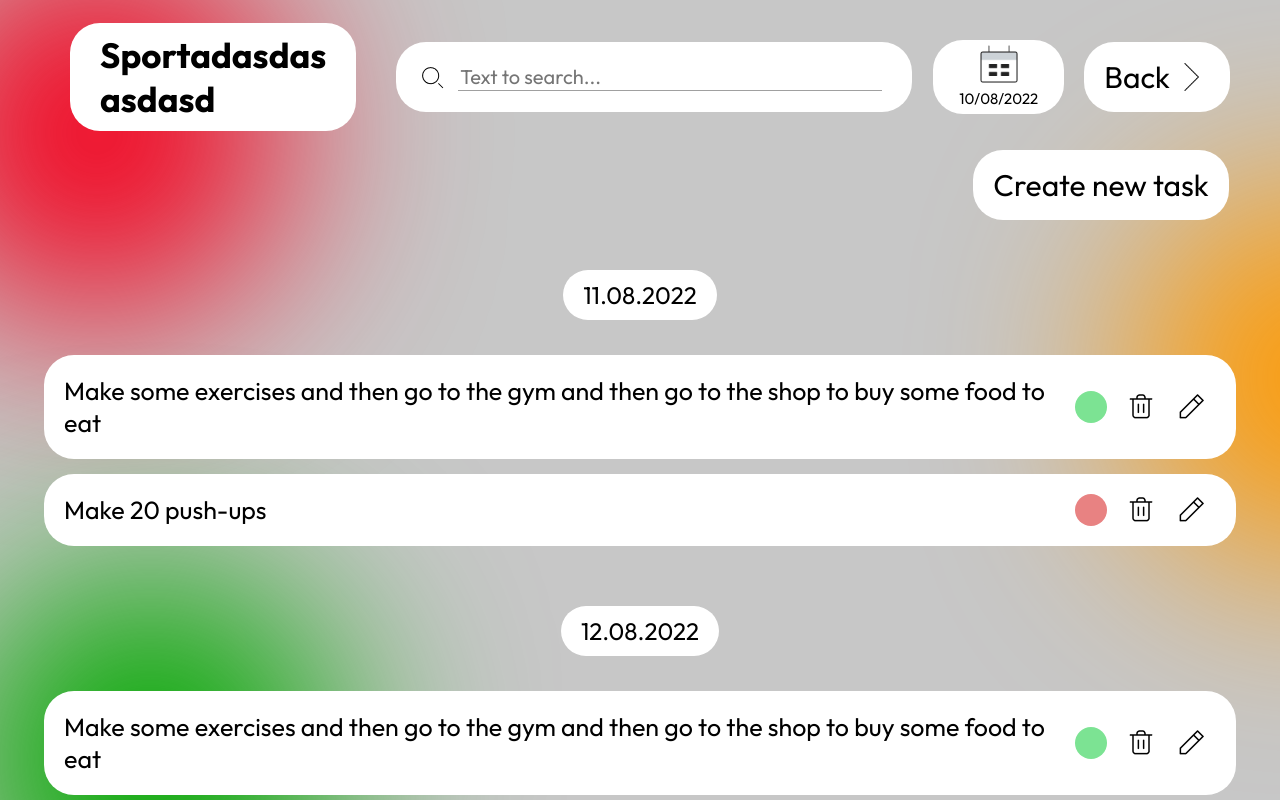
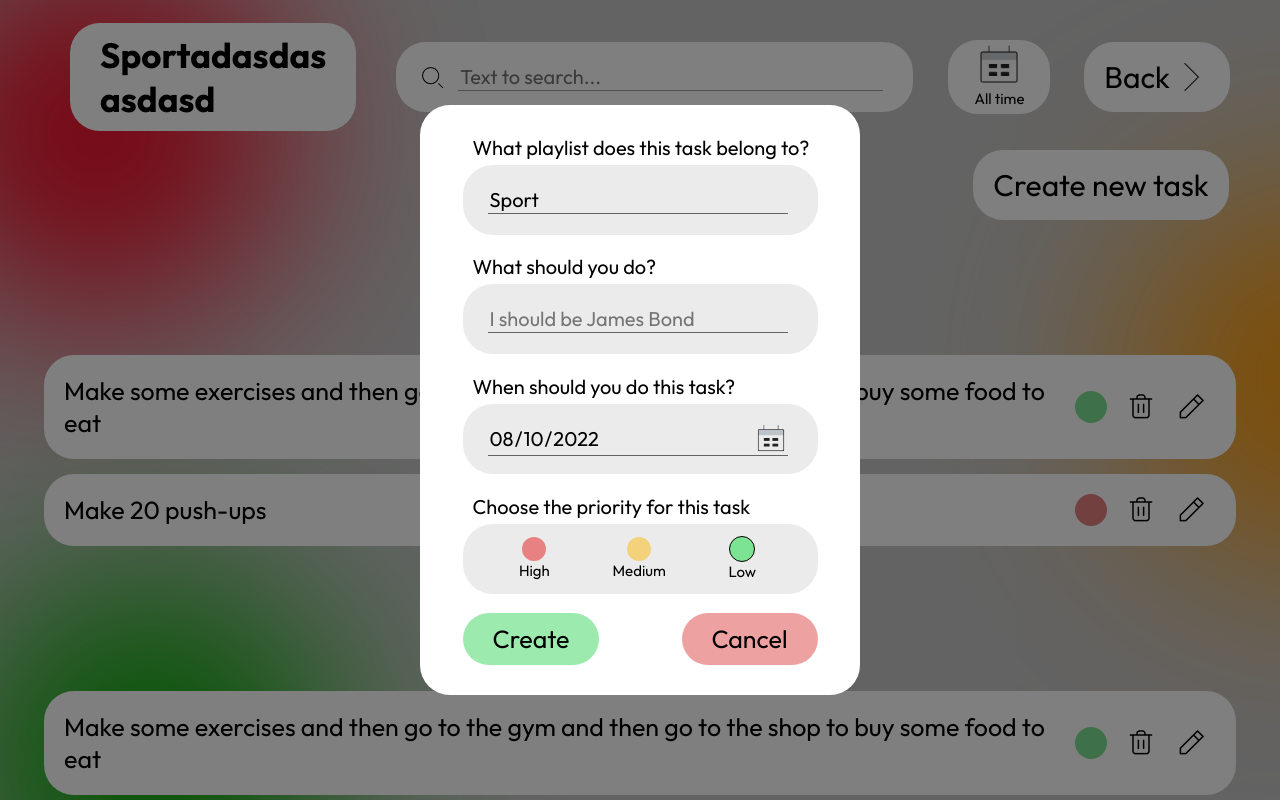
Before and after one commit to ysurovykin/MyTasks, a React (Create React App) app in the folder client/: page /1 in a window 1280 px wide. Both pictures are taken after a click on the element "Create new task". Built offline with nearby package versions, Linux system fonts and the light colour scheme; the HTML template or start-up script is replaced by a standard one.

Commit message:
Add form for create tasks

```diff
--- a/client/src/components/playlistPage/playlistPage.scss
+++ b/client/src/components/playlistPage/playlistPage.scss
@@ -422,4 +422,176 @@
             filter: blur(100px);
         }
     }
+
+    .playlist-page-wrapper__create-form-wrapper {
+        position: absolute;
+        top: 0;
+        left: 0;
+        width: 100%;
+        height: 100%;
+        display: flex;
+        align-items: center;
+        justify-content: center;
+        background-color: rgba(0, 0, 0, 0.5);
+
+        @media (max-width: 650px) {
+            align-items: flex-start;
+        }
+
+        .playlist-page-wrapper__create-form {
+            width: 400px;
+            height: 550px;
+            border-radius: 30px;
+            background-color: #ffffff;
+            display: grid;
+            row-gap: 0px;
+            padding: 20px;
+            align-items: center;
+            justify-content: center;
+
+            @media (max-width: 650px) {
+                margin-top: 40px;
+            }
+
+            @media (max-width: 500px) {
+                margin-top: 50px;
+            }
+
+            @media (max-width: 450px) {
+                padding: 20px 0px;
+            }
+
+            @media (max-width: 420px) {
+                width: 350px;
+                height: 530px;
+            }
+
+            .playlist-page-wrapper__form-input {
+
+                h2 {
+                    color: black;
+                    font-size: 20px;
+                    margin: 0;
+                    margin-bottom: 5px;
+                    padding-left: 10px;
+                    font-weight: normal;
+
+                    @media (max-width: 420px) {
+                        font-size: 18px;
+                    }
+                }
+
+                .playlist-page-wrapper__input-wrapper {
+                    background-color: #EBEBEB;
+                    width: 300px;
+                    height: 70px;
+                    border-radius: 30px;
+                    padding: 0px 30px 0px 25px;
+                    display: flex;
+                    align-items: center;
+
+                    @media (max-width: 420px) {
+                        width: 250px;
+                        height: 60px;
+                    }
+
+
+                    h3 {
+                        color: black;
+                        font-size: 15px;
+                        margin: 0;
+                        font-weight: normal;
+                    }
+
+                    .playlist-page-wrapper__input {
+                        color: black;
+                        font-size: 20px;
+                        background: none;
+                        border: none;
+                        border-bottom: 1px solid rgb(99, 99, 99);
+                        width: 100%;
+                        outline: none;
+
+                        @media (max-width: 420px) {
+                         font-size: 18px;
+                        }
+                        &:focus {
+                            border-bottom: 1px solid rgb(0, 0, 0);
+                        }
+
+                    }
+
+                    .playlist-page-wrapper__input[type=date]::-webkit-calendar-picker-indicator {
+                        background: url('../../../public/images/calendar.png');
+                        background-size: contain;
+                        width: 30px;
+                        height: 30px;
+                    }
+
+                }
+
+                .playlist-page-wrapper__circle-wrapper {
+                    display: flex;
+                    justify-content: space-around;
+                    align-items: center;
+
+
+                    .playlist-page-wrapper__importance-wrapper {
+                        display: flex;
+                        flex-direction: column;
+                        align-items: center;
+                        justify-content: center;
+
+                        .playlist-page-wrapper__form-circle {
+                            width: 24px;
+                            height: 24px;
+                            border-radius: 50%;
+                        }
+
+                        .green-circle {
+                            background-color: #7CE393;
+                        }
+
+                        .yellow-circle {
+                            background-color: #F3D27B;
+                        }
+
+                        .red-circle {
+                            background-color: #E88282;
+                        }
+                    }
+                }
+            }
+
+            .playlist-page-wrapper__form-buttons {
+                display: flex;
+                justify-content: space-between;
+                align-items: center;
+
+                .playlist-page-wrapper__create-btn {
+                    outline: none;
+                    border: none;
+                    border-radius: 30px;
+                    padding: 10px 30px;
+                    font-size: 25px;
+                    cursor: pointer;
+                    background-color: rgba(124, 227, 147, 0.75);
+
+
+                }
+
+                .playlist-page-wrapper__cancel-btn {
+                    outline: none;
+                    border: none;
+                    border-radius: 30px;
+                    padding: 10px 30px;
+                    font-size: 25px;
+                    cursor: pointer;
+                    background-color: rgba(232, 130, 130, 0.75);
+
+
+                }
+            }
+        }
+    }
 }
--- a/client/src/pages/PlaylistPage.jsx
+++ b/client/src/pages/PlaylistPage.jsx
@@ -11,13 +11,24 @@ import { useState } from 'react'
 export function PlaylistPage() {
 
     const navigate = useNavigate()
-    const [startDate, setStartDate] = useState(new Date());
-
     const backToPlaylists = () => {
         navigate('../main', { replace: true })
     }
 
+    const [startDate, setStartDate] = useState('');
+    const [playlistInput, setPlaylistInput] = useState('Sport');
+    const [taskInput, setTaskInput] = useState('');
+    const [isCreate, setIsCreate] = useState(false);
 
+    const setPlaylistValue = (e) => {
+        setPlaylistInput(e.target.value);
+    }
+    const setTaskValue = (e) => {
+        setTaskInput(e.target.value);
+    }
+    const setIsCreateValue = () => {
+        setIsCreate(!isCreate);
+    }
     return (
         <div className="playlist-page-wrapper">
             <div className="playlist-page-wrapper__content">
@@ -47,7 +58,7 @@ export function PlaylistPage() {
                     </div>
                 </div>
                 <div className='playlist-page-wrapper__create-btn'>
-                    <h2>Create new task</h2>
+                    <h2 onClick={setIsCreateValue}>Create new task</h2>
                 </div>
                 <div className='playlist-page-wrapper__tasks'>
                     <PlaylistsDay date={'11.08.2022'} />
@@ -61,7 +72,71 @@ export function PlaylistPage() {
                 <div className='playlist-page-wrapper__bg-circle-green'></div>
                 <div className='playlist-page-wrapper__bg-circle-yellow'></div>
             </div>
-
+            {isCreate
+                ? <div className='playlist-page-wrapper__create-form-wrapper'>
+                    <div className='playlist-page-wrapper__create-form'>
+                        <div className='playlist-page-wrapper__form-input'>
+                            <h2>What playlist does this task belong to?</h2>
+                            <div className="playlist-page-wrapper__input-wrapper">
+                                <input className="playlist-page-wrapper__input"
+                                    value={playlistInput}
+                                    onChange={setPlaylistValue}
+                                    placeholder={'Tasks 007'}
+                                    type={'text'}
+                                />
+                            </div>
+                        </div>
+                        <div className='playlist-page-wrapper__form-input'>
+                            <h2>What should you do?</h2>
+                            <div className="playlist-page-wrapper__input-wrapper">
+                                <input className="playlist-page-wrapper__input"
+                                    value={taskInput}
+                                    onChange={setTaskValue}
+                                    placeholder={'I should be James Bond'}
+                                    type={'text'}
+                                />
+                            </div>
+                        </div>
+                        <div className='playlist-page-wrapper__form-input'>
+                            <h2>When should you do this task?</h2>
+                            <div className="playlist-page-wrapper__input-wrapper">
+                                <input className="playlist-page-wrapper__input"
+                                    type={'date'}
+                                    min={new Date().toISOString().split('T')[0]}
+                                    onKeyDown={(e) => e.preventDefault()}
+                                    defaultValue={new Date().toISOString().split('T')[0]}
+                                />
+                            </div>
+                        </div>
+                        <div className='playlist-page-wrapper__form-input'>
+                            <h2>Choose the priority for this task</h2>
+                            <div className="playlist-page-wrapper__input-wrapper playlist-page-wrapper__circle-wrapper">
+                                <div className='playlist-page-wrapper__importance-wrapper'>
+                                    <div className="playlist-page-wrapper__form-circle red-circle"
+                                    // style={{ border: '1px solid black' }}
+                                    ></div>
+                                    <h3>High</h3>
+                                </div>
+                                <div className='playlist-page-wrapper__importance-wrapper'>
+                                    <div className="playlist-page-wrapper__form-circle yellow-circle"
+                                    // style={{ border: '1px solid black' }}
+                                    ></div>
+                                    <h3>Medium</h3>
+                                </div>
+                                <div className='playlist-page-wrapper__importance-wrapper'>
+                                    <div className="playlist-page-wrapper__form-circle green-circle"
+                                        style={{ border: '1px solid black' }}></div>
+                                    <h3>Low</h3>
+                                </div>
+                            </div>
+                        </div>
+                        <div className='playlist-page-wrapper__form-buttons'>
+                            <button className='playlist-page-wrapper__create-btn'>Create</button>
+                            <button className='playlist-page-wrapper__cancel-btn' onClick={setIsCreateValue}>Cancel</button>
+                        </div>
+                    </div>
+                </div>
+                : null}
             <MobileFooter />
         </div>
     )
```
